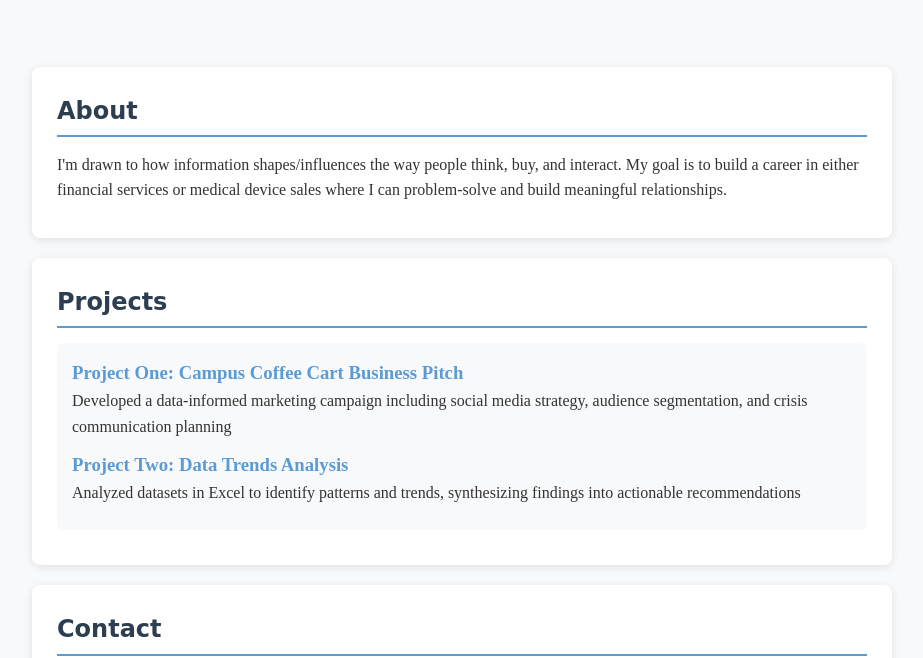
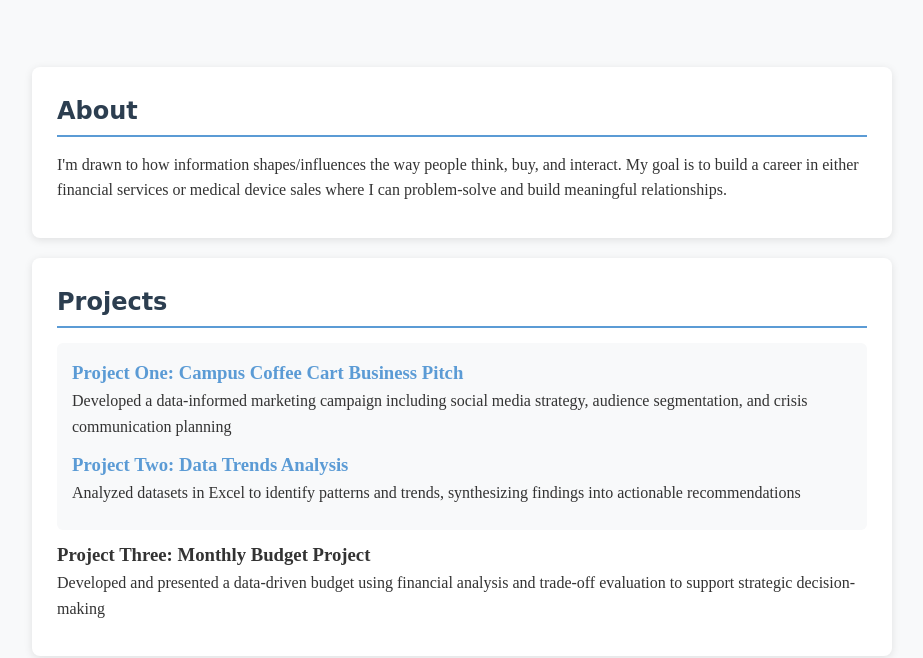
Before and after one commit to turimel2/mi-349-portfolio, a plain HTML site: page index.html in a window 1280 px wide. Shown: the part 295-953 px from the top of the page, without its empty margins (178-1101 px from the left). Drawn offline with Linux system fonts and the light colour scheme.

Commit message:
Add Project Three: Monthly Budget Project details

```diff
--- a/index.html
+++ b/index.html
@@ -35,6 +35,8 @@
         <h3>Project Two: Data Trends Analysis</h3>
         <p>Analyzed datasets in Excel to identify patterns and trends, synthesizing findings into actionable recommendations</p>
       </article>
+      <h3>Project Three: Monthly Budget Project</h3>
+        <p>Developed and presented a data-driven budget using financial analysis and trade-off evaluation to support strategic decision-making</p>
     </section>
 <section id="contact">
   <h2>Contact</h2>
```
